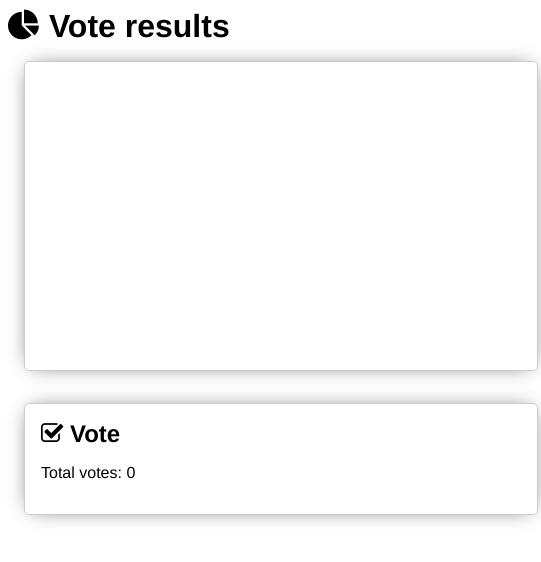
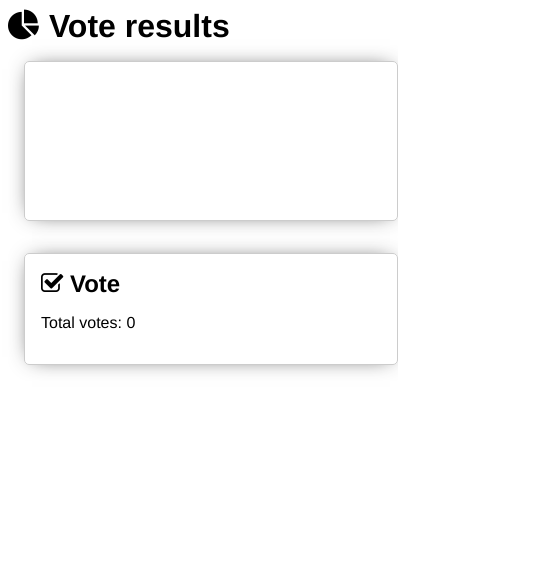
Before and after one commit to AndrewPoyntz/Server-sent-events-voting, a website: page frontend/results/index.html in a window 390 px wide. Shown: the whole page, 541 px wide, since content can reach past the window. Drawn offline with nearby package versions, Linux system fonts and the light colour scheme; no server answers.

Commit message:
bit of css so it looks better on phones etc

```diff
--- a/frontend/admin.css
+++ b/frontend/admin.css
@@ -9,10 +9,11 @@ h1, h2 {
 	border: 1px solid #ccc;
 	border-radius: 5px;
 	box-shadow: 0 0 20px -8px #333;
-	width:30em;
-	height: 22em;
+	width:calc(100vw - 1em);
+	max-width:50em;
 	float: left;
 	margin: 1em;
+	box-sizing: border-box;
 }
 table{
 	width:15em;
@@ -28,3 +29,8 @@ table td,table th{
 	padding:0.5em;
 	border:1px solid #ccc;
 }
+@media only screen and (max-device-width: 736px){
+	.box {
+		margin:1em 0;
+	}
+}
--- a/frontend/results/results.css
+++ b/frontend/results/results.css
@@ -10,13 +10,14 @@ h1, h2 {
 	border: 1px solid #ccc;
 	border-radius: 5px;
 	box-shadow: 0 0 20px -8px #333;
-	width:30em;
+	width:calc(100vw - 1em);
+	max-width:50em;
 	float: left;
 	margin: 1em;
+	box-sizing: border-box;
 }
 #chart{
-	width:500px;
-	height:300px;
+	width:100%;
 	text-align: center;
 }
 label{
@@ -25,3 +26,8 @@ label{
 	margin-bottom: -1em;
 	display: block;
 }
+@media only screen and (max-device-width: 736px){
+	.box {
+		margin:1em 0;
+	}
+}
```
